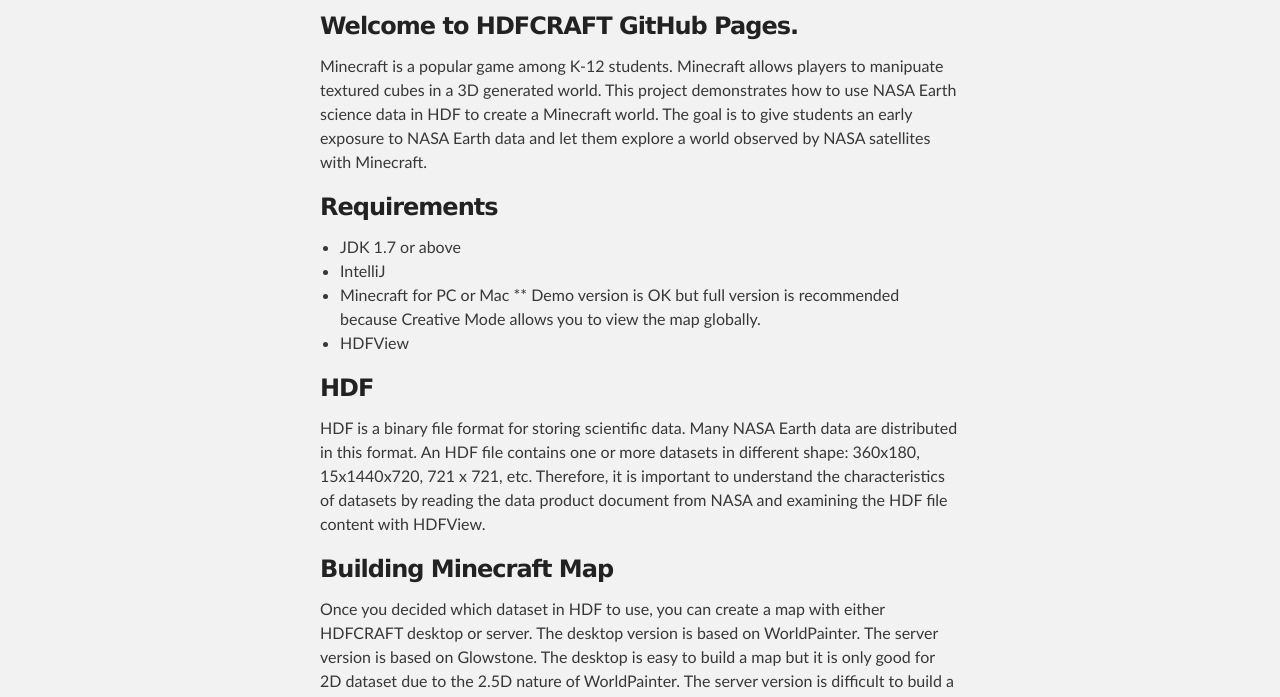
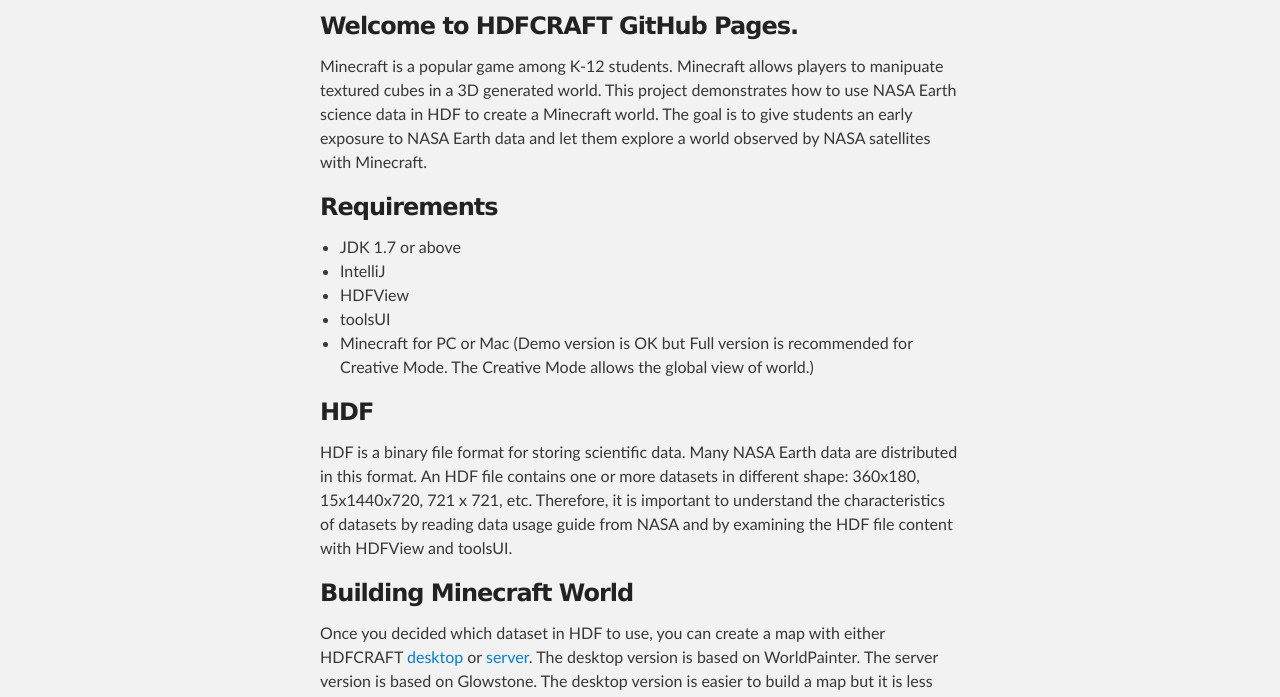
Before and after one commit to hyoklee/HDFCRAFT, a plain HTML site: page index.html in a window 1280 px wide. Shown: the part 252-949 px from the top of the page. Drawn offline with Linux system fonts and the light colour scheme.

Commit message:
Create gh-pages branch via GitHub

```diff
--- a/index.html
+++ b/index.html
@@ -42,20 +42,20 @@
 <ul>
 <li>JDK 1.7 or above</li>
 <li>IntelliJ</li>
-<li>Minecraft for PC or Mac
-** Demo version is OK but full version is recommended because Creative Mode allows you to view the map globally.</li>
 <li>HDFView</li>
+<li>toolsUI</li>
+<li>Minecraft for PC or Mac (Demo version is OK but Full version is recommended for Creative Mode. The Creative Mode allows the global view of world.)</li>
 </ul>
 
 <h3>
 <a id="hdf" class="anchor" href="#hdf" aria-hidden="true"><span class="octicon octicon-link"></span></a>HDF</h3>
 
-<p>HDF is a binary file format for storing scientific data. Many NASA Earth data are distributed in this format. An HDF file contains one or more datasets in different shape: 360x180, 15x1440x720, 721 x 721, etc. Therefore, it is important to understand the characteristics of datasets by reading the data product document from NASA and examining the HDF file content with HDFView.</p>
+<p>HDF is a binary file format for storing scientific data. Many NASA Earth data are distributed in this format. An HDF file contains one or more datasets in different shape: 360x180, 15x1440x720, 721 x 721, etc. Therefore, it is important to understand the characteristics of datasets by reading data usage guide from NASA and by examining the HDF file content with HDFView and toolsUI.</p>
 
 <h3>
-<a id="building-minecraft-map" class="anchor" href="#building-minecraft-map" aria-hidden="true"><span class="octicon octicon-link"></span></a>Building Minecraft Map</h3>
+<a id="building-minecraft-world" class="anchor" href="#building-minecraft-world" aria-hidden="true"><span class="octicon octicon-link"></span></a>Building Minecraft World</h3>
 
-<p>Once you decided which dataset in HDF to use, you can create a map with either HDFCRAFT desktop or server. The desktop version is based on WorldPainter. The server version is based on Glowstone. The desktop is easy to build a map but it is only good for 2D dataset due to the 2.5D nature of WorldPainter. The server version is difficult to build a map but provides the full 3D flexibility.</p>
+<p>Once you decided which dataset in HDF to use, you can create a map with either HDFCRAFT <a href="https://github.com/hyoklee/HDFCRAFT">desktop</a> or <a href="https://github.com/hyoklee/Glowstone">server</a>. The desktop version is based on WorldPainter. The server version is based on Glowstone. The desktop version is easier to build a map but it is less expressive due to the 2.5D nature of WorldPainter. The server version is difficult to build a map but provides the full 3D capability.</p>
 
 <h3>
 <a id="authors-and-contributors" class="anchor" href="#authors-and-contributors" aria-hidden="true"><span class="octicon octicon-link"></span></a>Authors and Contributors</h3>
```
Also changed, not shown: params.json (+1 -1 lines).
